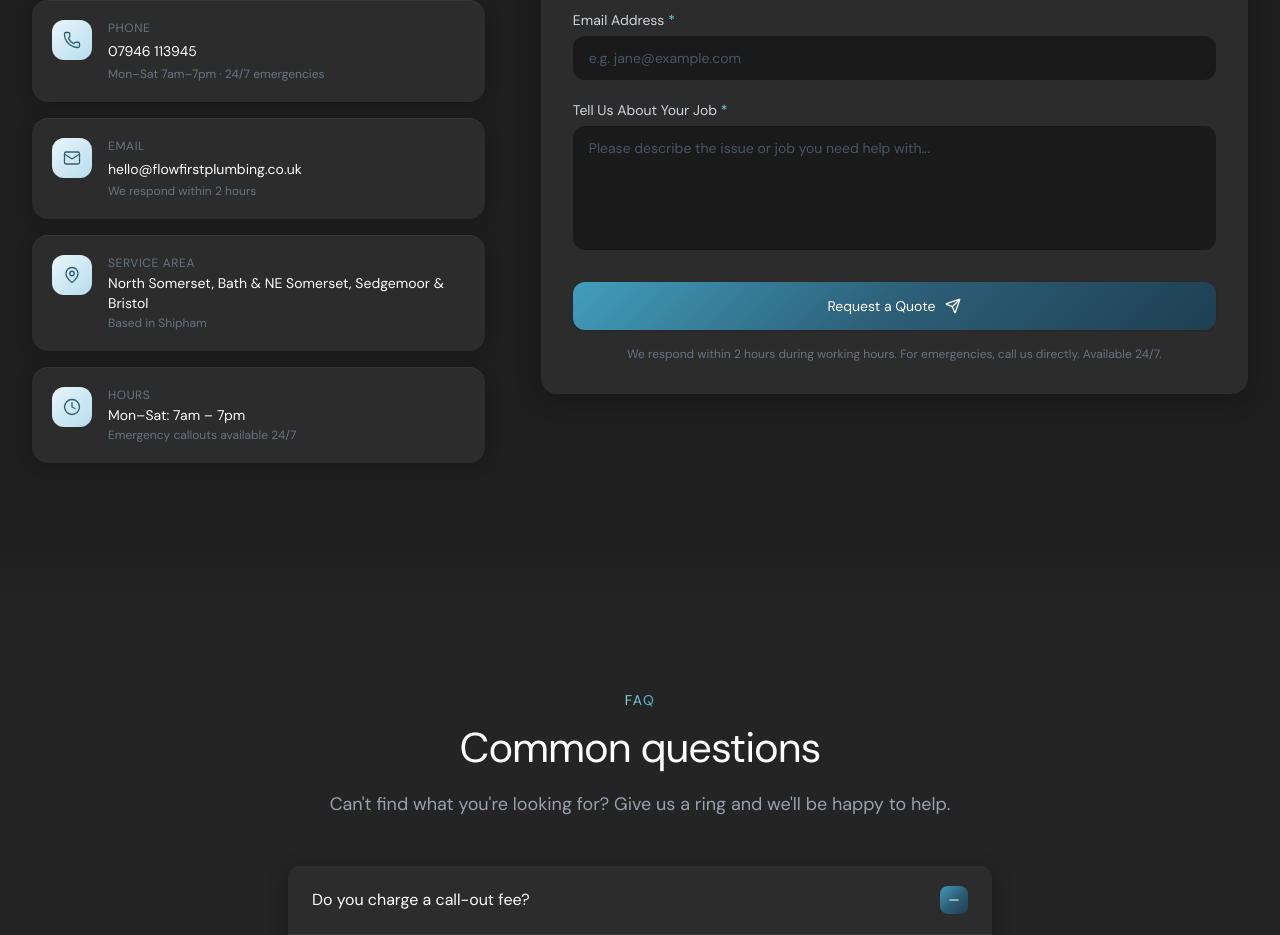
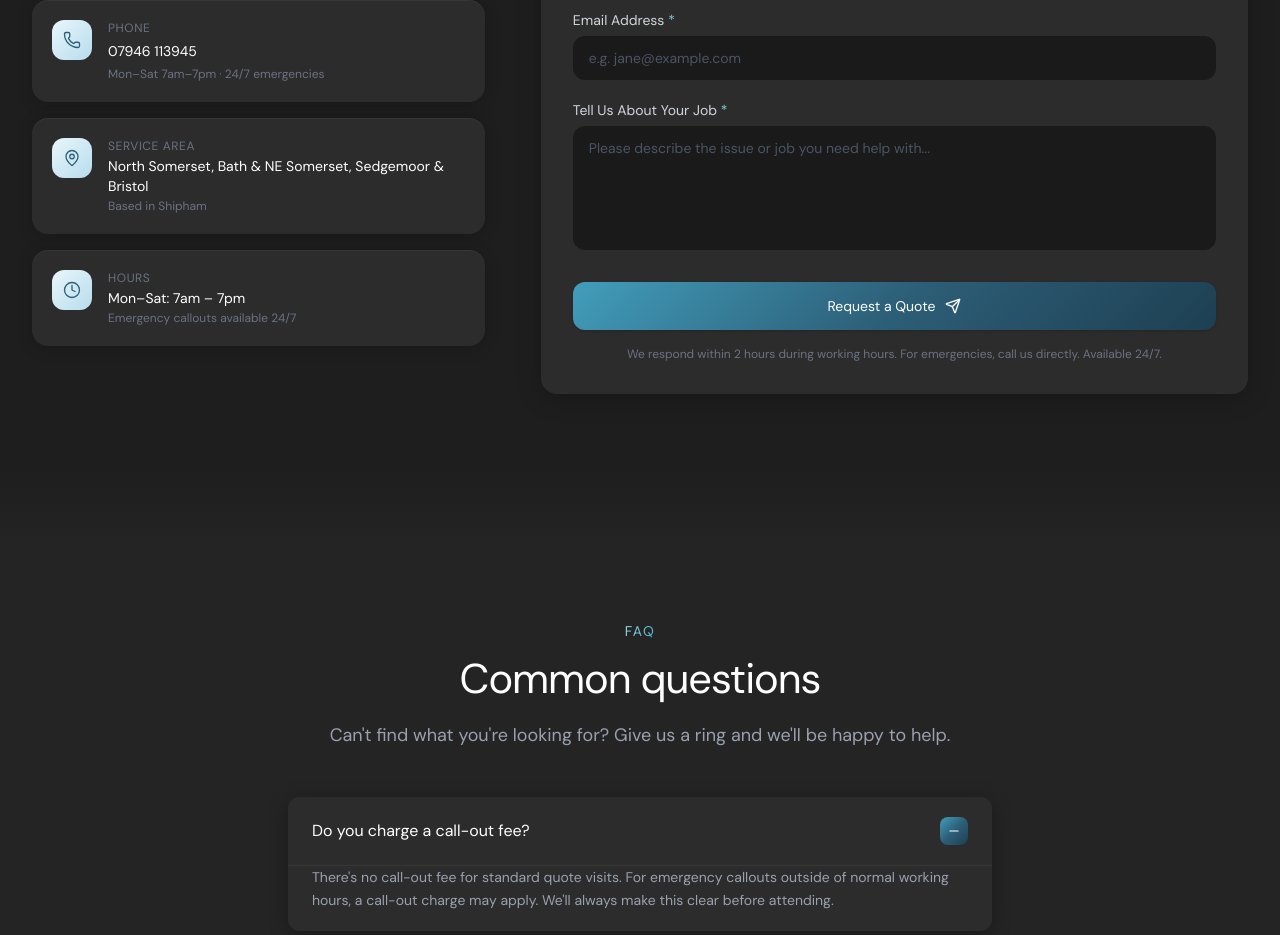
Before and after one commit to harrietamelia99/FlowFirst-Plumbing, a Next.js app: page / in a window 1280 px wide. Shown: the part 5700-6635 px from the top of the page. Built offline with nearby package versions, Linux system fonts and the light colour scheme.

Commit message:
Remove email contact card from contact section
Made-with: Cursor

```diff
--- a/src/components/Contact.tsx
+++ b/src/components/Contact.tsx
@@ -1,6 +1,6 @@
 "use client";
 
-import { Phone, Mail, MapPin, Clock, Send } from "lucide-react";
+import { Phone, MapPin, Clock, Send } from "lucide-react";
 
 function WhatsAppIcon() {
   return (
@@ -25,13 +25,6 @@ const contactInfo = [
     value: "07946 113945",
     href: "tel:+447946113945",
     sub: "Mon–Sat 7am–7pm · 24/7 emergencies",
-  },
-  {
-    icon: Mail,
-    label: "Email",
-    value: "hello@flowfirstplumbing.co.uk",
-    href: "mailto:hello@flowfirstplumbing.co.uk",
-    sub: "We respond within 2 hours",
   },
   {
     icon: MapPin,
```
